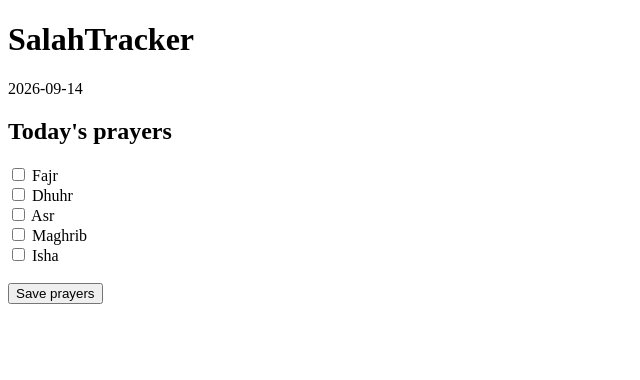
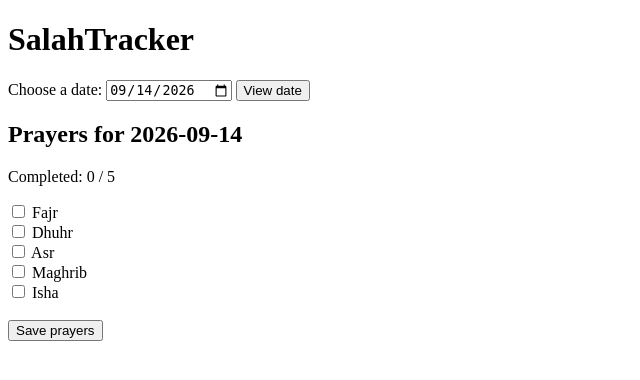
Before and after one commit to saleenaq06/salah-tracker, a Flask app: page / in a window 1280 px wide. Shown: the top 380 px of the page, without its empty margins (0-640 px from the left). Run offline with Flask 3, Linux system fonts and the light colour scheme; data that the repository does not hold is empty.

Commit message:
new features

```diff
--- a/app.py
+++ b/app.py
@@ -7,15 +7,19 @@ from flask import Flask, render_template, redirect, url_for, request
 
 app = Flask(__name__)
 
+# Define the path to the SQLite database file
 DATABASE_PATH = os.path.join("data", "salah_tracker.db")
 
+# Create a function to get a database connection
 def get_db_connection():
     connection = sqlite3.connect(DATABASE_PATH)
     connection.row_factory = sqlite3.Row
     return connection
 
+# Create the database and the prayer_records table if they don't exist
 def create_database():
     os.makedirs("data", exist_ok=True)
+
     connection = get_db_connection()
     connection.execute("""
         CREATE TABLE IF NOT EXISTS prayer_records (
@@ -31,11 +35,14 @@ def create_database():
     connection.commit()
     connection.close()
 
-@app.route('/', methods=['GET', 'POST'])
+
+@app.route("/", methods=["GET", "POST"])
 def home():
     today = date.today().isoformat()
 
-    if request.method == 'POST':
+    if request.method == "POST":
+        selected_date = request.form.get("date", today)
+
         connection = get_db_connection()
 
         connection.execute("""
@@ -48,23 +55,43 @@ def home():
                 maghrib = excluded.maghrib,
                 isha = excluded.isha
         """, (
-            today,
+            selected_date,
             "fajr" in request.form,
             "dhuhr" in request.form,
             "asr" in request.form,
             "maghrib" in request.form,
             "isha" in request.form,
         ))
+
         connection.commit()
         connection.close()
 
-        return redirect(url_for('home', saved='true'))
+        return redirect(url_for("home", date=selected_date, saved="true"))
+
+    selected_date = request.args.get("date", today)
 
     connection = get_db_connection()
-    record = connection.execute("SELECT * FROM prayer_records WHERE date = ?", (today,)).fetchone()
+    record = connection.execute(
+        "SELECT * FROM prayer_records WHERE date = ?",
+        (selected_date,)
+    ).fetchone()
     connection.close()
 
-    return render_template('index.html', today=today, record=record, saved=request.args.get('saved'))
+    completed_prayers = 0
+    if record:
+        completed_prayers = sum(
+            record[prayer]
+            for prayer in ["fajr", "dhuhr", "asr", "maghrib", "isha"]
+        )
+
+    return render_template(
+        "index.html",
+        selected_date=selected_date,
+        record=record,
+        completed_prayers=completed_prayers,
+        saved=request.args.get("saved")
+    )
+
 
 if __name__ == '__main__':
     create_database()
--- a/templates/index.html
+++ b/templates/index.html
@@ -6,14 +6,19 @@
 </head>
 <body>
   <h1>SalahTracker</h1>
-  <p>{{ today }}</p>
 
   {% if saved %}
     <p>Your prayers were saved.</p>
   {% endif %}
 
   <form method="POST">
-    <h2>Today's prayers</h2>
+    <label for="date">Choose a date:</label>
+    <input id="date" type="date" name="date" value="{{ selected_date }}">
+
+    <button type="submit" formmethod="GET">View date</button>
+
+    <h2>Prayers for {{ selected_date }}</h2>
+    <p>Completed: {{ completed_prayers }} / 5</p>
 
     <label>
       <input type="checkbox" name="fajr"
```
